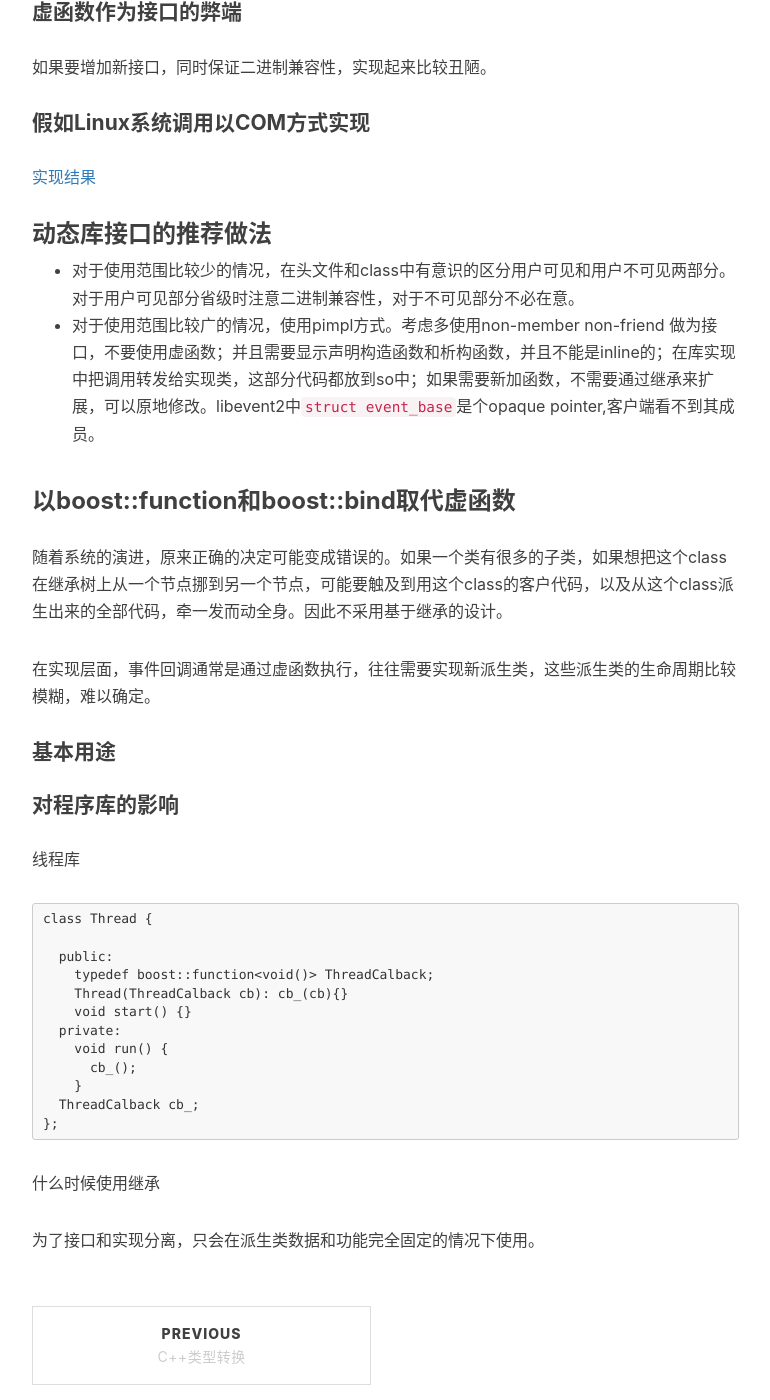
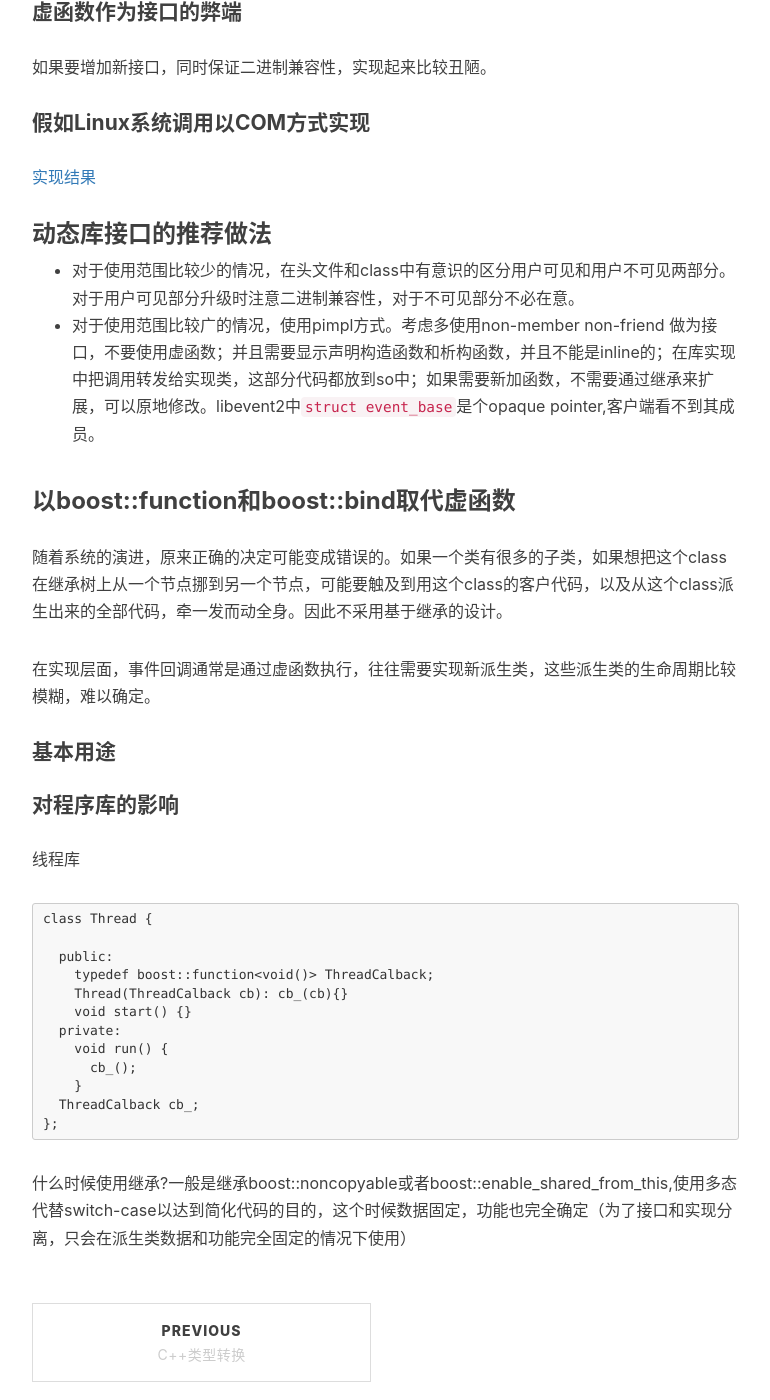
Before and after one commit to Stephan14/Stephan14.github.io, a Jekyll site: the page built from _posts/2021-09-04-linux-multithreaded-server-programming.markdown, in a window 1280 px wide and 1400 px high, scrolled down 9598 px. Shown: the whole window, without its empty margins (233-1003 px from the left). Built offline with Jekyll 4.4.1, drawn with Linux system fonts in a browser that asks for light colours; nearby versions of some CDN libraries; comment, search, counter and statistics services are not loaded.

Commit message:
修复一些错别字

````diff
--- a/_posts/2021-09-04-linux-multithreaded-server-programming.markdown
+++ b/_posts/2021-09-04-linux-multithreaded-server-programming.markdown
@@ -284,7 +284,7 @@
 [实现结果](https://gist.github.com/chenshuo/867174)
 
 ### 动态库接口的推荐做法
-- 对于使用范围比较少的情况，在头文件和class中有意识的区分用户可见和用户不可见两部分。对于用户可见部分省级时注意二进制兼容性，对于不可见部分不必在意。
+- 对于使用范围比较少的情况，在头文件和class中有意识的区分用户可见和用户不可见两部分。对于用户可见部分升级时注意二进制兼容性，对于不可见部分不必在意。
 - 对于使用范围比较广的情况，使用pimpl方式。考虑多使用non-member non-friend 做为接口，不要使用虚函数；并且需要显示声明构造函数和析构函数，并且不能是inline的；在库实现中把调用转发给实现类，这部分代码都放到so中；如果需要新加函数，不需要通过继承来扩展，可以原地修改。libevent2中`struct event_base`是个opaque pointer,客户端看不到其成员。
 
 
@@ -313,6 +313,4 @@
 };
 ```
 
-什么时候使用继承
-
-为了接口和实现分离，只会在派生类数据和功能完全固定的情况下使用。
+什么时候使用继承?一般是继承boost::noncopyable或者boost::enable_shared_from_this,使用多态代替switch-case以达到简化代码的目的，这个时候数据固定，功能也完全确定（为了接口和实现分离，只会在派生类数据和功能完全固定的情况下使用）
````
